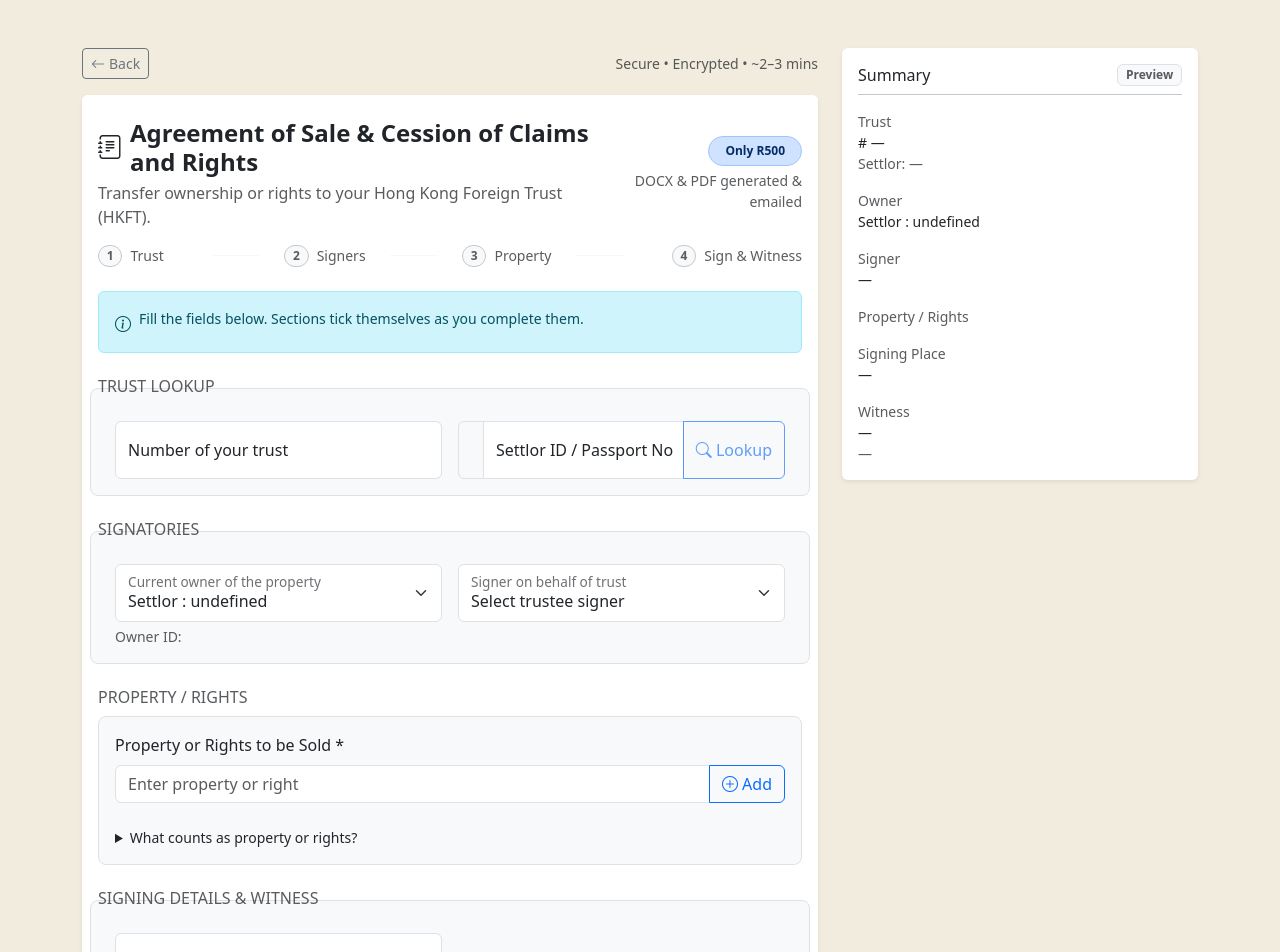
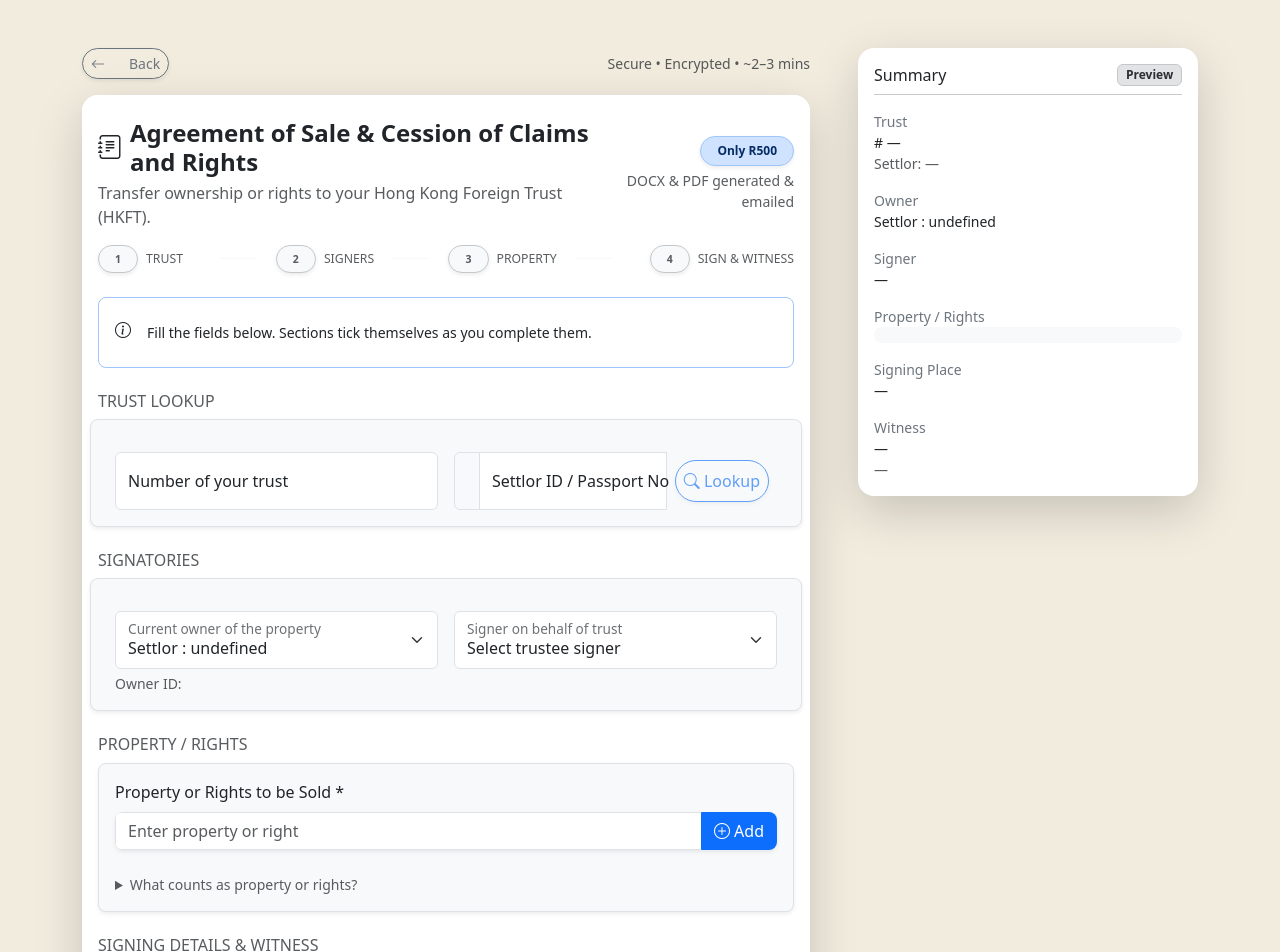
Before and after one commit to WhitelightningDev/hongkongtrust, an Angular app: page /sale-and-cede-agreement in a window 1280 px wide. Shown: the top 952 px of the page. Built offline with nearby package versions, Linux system fonts and the light colour scheme.

Commit message:
`Refactor sale-and-cede-agreement page: update HTML and TypeScript code with various styling and layout changes`

```diff
--- a/src/app/pages/sale-and-cede-agreement/sale-and-cede-agreement.html
+++ b/src/app/pages/sale-and-cede-agreement/sale-and-cede-agreement.html
@@ -1,21 +1,20 @@
 <!-- Sale & Cede Agreement (Modernized) -->
-<div class="container py-4 py-md-5">
-  <div class="row justify-content-center g-4">
+<div class="container py-4 py-md-5 container-lg">
+  <div class="row justify-content-center g-4 g-xl-5">
     <!-- Main -->
     <div class="col-12 col-lg-8 col-xxl-7">
 
       <!-- Page intro / breadcrumb -->
       <div class="d-flex align-items-center justify-content-between mb-3">
-        <a class="btn btn-outline-secondary btn-sm" href="/">
+        <a class="btn btn-outline-secondary btn-sm rounded-pill shadow-sm" href="/">
           <i class="bi bi-arrow-left"></i>
-          <span class="ms-1">Back</span>
+          <span class="ms-4">Back</span>
         </a>
         <div class="small text-muted d-none d-md-block">Secure • Encrypted • ~2–3 mins</div>
       </div>
-
-      <div class="card shadow-sm border-0 overflow-hidden">
+      <div class="card shadow-lg border-0 overflow-hidden rounded-4">
         <!-- Header -->
-        <div class="card-header bg-white border-0 py-4">
+        <div class="card-header bg-white border-0 py-4 bg-gradient">
           <div class="d-flex flex-column gap-3">
             <div class="d-flex flex-column flex-md-row align-items-md-center justify-content-between gap-3">
               <div>
@@ -26,7 +25,7 @@
                 <p class="text-muted mb-0">Transfer ownership or rights to your Hong Kong Foreign Trust (HKFT).</p>
               </div>
               <div class="text-md-end">
-                <span class="badge rounded-pill bg-primary-subtle text-primary-emphasis border border-primary-subtle px-3 py-2">
+                <span class="badge rounded-pill bg-primary-subtle text-primary-emphasis border border-primary-subtle px-3 py-2 shadow-sm">
                   Only <span class="fw-bold">R500</span>
                 </span>
                 <div class="small text-muted mt-1">DOCX &amp; PDF generated &amp; emailed</div>
@@ -34,10 +33,10 @@
             </div>
 
             <!-- Progress Stepper -->
-            <ol class="list-unstyled d-flex align-items-center justify-content-between mb-0">
+            <ol class="list-unstyled d-flex align-items-center justify-content-between mb-0 text-uppercase small">
               <li class="flex-fill">
                 <div class="d-flex align-items-center gap-2">
-                  <span class="badge rounded-pill border"
+                  <span class="badge rounded-pill border px-3 py-2 shadow-sm"
                         [ngClass]="{
                           'bg-success-subtle text-success-emphasis border-success-subtle': cessionForm.get('trustNumber')?.valid && cessionForm.get('settlorId')?.valid,
                           'bg-body-tertiary text-muted border-secondary-subtle': !(cessionForm.get('trustNumber')?.valid && cessionForm.get('settlorId')?.valid)
@@ -48,7 +47,7 @@
               <li class="flex-fill text-center"><div class="border-top opacity-25" style="height:1px"></div></li>
               <li class="flex-fill">
                 <div class="d-flex align-items-center gap-2 justify-content-center">
-                  <span class="badge rounded-pill border"
+                  <span class="badge rounded-pill border px-3 py-2 shadow-sm"
                         [ngClass]="{
                           'bg-success-subtle text-success-emphasis border-success-subtle': cessionForm.get('owner')?.value && cessionForm.get('signer')?.value,
                           'bg-body-tertiary text-muted border-secondary-subtle': !(cessionForm.get('owner')?.value && cessionForm.get('signer')?.value)
@@ -59,7 +58,7 @@
               <li class="flex-fill text-center"><div class="border-top opacity-25" style="height:1px"></div></li>
               <li class="flex-fill">
                 <div class="d-flex align-items-center gap-2 justify-content-center">
-                  <span class="badge rounded-pill border"
+                  <span class="badge rounded-pill border px-3 py-2 shadow-sm"
                         [ngClass]="{
                           'bg-success-subtle text-success-emphasis border-success-subtle': cessionForm.get('propertyList')?.valid,
                           'bg-body-tertiary text-muted border-secondary-subtle': !cessionForm.get('propertyList')?.valid
@@ -70,7 +69,7 @@
               <li class="flex-fill text-center"><div class="border-top opacity-25" style="height:1px"></div></li>
               <li class="flex-fill">
                 <div class="d-flex align-items-center gap-2 justify-content-end">
-                  <span class="badge rounded-pill border"
+                  <span class="badge rounded-pill border px-3 py-2 shadow-sm"
                         [ngClass]="{
                           'bg-success-subtle text-success-emphasis border-success-subtle': cessionForm.get('signaturePlace')?.valid && cessionForm.get('witnessName')?.valid && cessionForm.get('witnessId')?.valid,
                           'bg-body-tertiary text-muted border-secondary-subtle': !(cessionForm.get('signaturePlace')?.valid && cessionForm.get('witnessName')?.valid && cessionForm.get('witnessId')?.valid)
@@ -81,11 +80,10 @@
             </ol>
           </div>
         </div>
-
-        <div class="card-body pt-0">
-          <div class="alert alert-info d-flex align-items-start gap-2 mb-4">
+        <div class="card-body pt-0 pb-2">
+          <div class="alert alert-primary-subtle border border-primary-subtle d-flex align-items-start gap-2 mb-4 rounded-3">
             <i class="bi bi-info-circle mt-1"></i>
-            <div class="small">
+            <div class="small m-2">
               Fill the fields below. Sections tick themselves as you complete them.
             </div>
           </div>
@@ -95,14 +93,14 @@
             <!-- Step 1: Trust Lookup -->
             <section class="mb-4">
               <div class="d-flex align-items-center justify-content-between mb-2">
-                <h2 class="h6 text-uppercase text-muted mb-0">Trust Lookup</h2>
+                <h2 class="h6 text-uppercase text-muted mb-3">Trust Lookup</h2>
                 <div *ngIf="trustNameLoaded" class="badge bg-success-subtle text-success-emphasis border border-success-subtle">Loaded: {{ trustNameLoaded }}</div>
               </div>
 
-              <div class="row g-3 p-3 border rounded-3 bg-body-tertiary">
+              <div class="row g-3 p-3 border rounded-3 bg-body-tertiary shadow-sm">
                 <div class="col-md-6">
                   <div class="form-floating">
-                    <input type="text" class="form-control" id="trustNumber" placeholder="Trust number"
+                    <input type="text" class="form-control" id="trustNumber" placeholder="Trust number" autocomplete="off" inputmode="numeric"
                            formControlName="trustNumber" [readonly]="lookupLoading || trustNameLoaded">
                     <label for="trustNumber">Number of your trust</label>
                   </div>
@@ -115,7 +113,7 @@
                              formControlName="settlorId" [readonly]="lookupLoading || trustNameLoaded">
                       <label for="settlorId">Settlor ID / Passport No</label>
                     </div>
-                    <button class="btn btn-outline-primary" type="button"
+                    <button class="btn btn-outline-primary rounded-pill shadow-sm p-2 m-2" type="button"
                             (click)="performTrustLookup()"
                             [disabled]="lookupLoading || !cessionForm.get('trustNumber')?.value || !cessionForm.get('settlorId')?.value">
                       <span *ngIf="!lookupLoading"><i class="bi bi-search"></i> Lookup</span>
@@ -127,7 +125,7 @@
                     <span class="text-success">Loaded trust:</span>
                     <span class="badge bg-success">{{ trustNameLoaded }}</span>
                     <button type="button" class="btn btn-link btn-sm p-0 ms-2"
-                            (click)="cessionForm.get('trustNumber')?.enable(); cessionForm.get('settlorId')?.enable(); trustNameLoaded = null;">Change</button>
+                            (click)="cessionForm.get('trustNumber')?.enable(); cessionForm.get('settlorId')?.enable(); trustNameLoaded = null;"><i class="bi bi-pencil-square me-1"></i>Change</button>
                   </div>
                 </div>
               </div>
@@ -135,8 +133,8 @@
 
             <!-- Step 2: Signatories -->
             <section class="mb-4">
-              <h2 class="h6 text-uppercase text-muted mb-2">Signatories</h2>
-              <div class="row g-3 p-3 border rounded-3 bg-body-tertiary">
+              <h2 class="h6 text-uppercase text-muted mb-4">Signatories</h2>
+              <div class="row g-3 p-3 border rounded-3 bg-body-tertiary shadow-sm">
                 <div class="col-md-6">
                   <div class="form-floating">
                     <select class="form-select" id="owner" formControlName="owner" aria-label="Owner">
@@ -163,20 +161,20 @@
             <!-- Step 3: Property / Rights -->
             <section class="mb-4">
               <h2 class="h6 text-uppercase text-muted mb-2">Property / Rights</h2>
-              <div class="p-3 border rounded-3 bg-body-tertiary">
+              <div class="p-3 border rounded-3 bg-body-tertiary shadow-sm">
                 <div class="mb-3">
                   <label for="propertyItem" class="form-label">Property or Rights to be Sold *</label>
-                  <div class="input-group mb-2">
-                    <input type="text" class="form-control" id="propertyItem" placeholder="Enter property or right" #propertyInput>
-                    <button class="btn btn-outline-primary" type="button" (click)="addProperty(propertyInput.value); propertyInput.value=''">
+                  <div class="input-group mb-2 shadow-sm rounded-3 overflow-hidden">
+                    <input type="text" class="form-control" id="propertyItem" placeholder="Enter property or right" #propertyInput autocomplete="off">
+                    <button class="btn btn-primary" type="button" (click)="addProperty(propertyInput.value); propertyInput.value=''">
                       <i class="bi bi-plus-circle"></i> Add
                     </button>
                   </div>
                   <div class="invalid-feedback d-block" *ngIf="cessionForm.get('propertyList')?.invalid && cessionForm.get('propertyList')?.touched">
                     Please add at least one property or right.
                   </div>
-                  <ul class="list-group">
-                    <li *ngFor="let item of cessionForm.get('propertyList')?.value; let i = index" class="list-group-item d-flex justify-content-between align-items-center">
+                  <ul class="list-group list-group-flush">
+                    <li *ngFor="let item of cessionForm.get('propertyList')?.value; let i = index" class="list-group-item d-flex justify-content-between align-items-center bg-white rounded-3 shadow-sm my-2 px-3">
                       {{ item }}
                       <button type="button" class="btn btn-sm btn-outline-danger" (click)="removeProperty(i)">
                         <i class="bi bi-x-circle"></i>
@@ -185,7 +183,7 @@
                   </ul>
                 </div>
                 <details class="mt-2">
-                  <summary class="small">What counts as property or rights?</summary>
+                  <summary class="small text-muted">What counts as property or rights?</summary>
                   <ul class="small text-muted mb-0 mt-2 ps-3">
                     <li>Banknotes, coins, bonds, and certificates (e.g., SKRs).</li>
                     <li>Shares, units, or member interests in companies.</li>
@@ -198,8 +196,8 @@
 
             <!-- Step 4: Signing Details & Witness -->
             <section class="mb-4">
-              <h2 class="h6 text-uppercase text-muted mb-2">Signing Details &amp; Witness</h2>
-              <div class="row g-3 p-3 border rounded-3 bg-body-tertiary">
+              <h2 class="h6 text-uppercase text-muted mb-4">Signing Details &amp; Witness</h2>
+              <div class="row g-3 p-3 border rounded-3 bg-body-tertiary shadow-sm">
                 <div class="col-md-6">
                   <div class="form-floating">
                     <input type="text" class="form-control" id="signaturePlace" placeholder="Place of signature"
@@ -235,9 +233,9 @@
             </section>
 
             <!-- Sticky actions -->
-            <div class="position-sticky bottom-0 bg-white pt-3" style="z-index: 1;">
+            <div class="position-sticky bottom-0 bg-white pt-3 border-top " style="z-index: 1;">
               <div class="d-flex flex-column flex-md-row align-items-start align-items-md-center gap-3">
-                <button type="submit" class="btn btn-primary rounded-pill px-4"
+                <button type="submit" class="btn btn-primary rounded-pill px-4 py-2 shadow-sm"
                         [disabled]="cessionForm.invalid || lookupLoading || generating">
                   <span *ngIf="!generating"><i class="bi bi-shield-lock"></i> Generate</span>
                   <span *ngIf="generating" class="spinner-border spinner-border-sm" role="status" aria-hidden="true"></span>
@@ -248,9 +246,8 @@
             </div>
           </form>
         </div>
-
         <div class="card-footer bg-white border-0 pt-0 pb-4">
-          <div class="small text-muted d-flex align-items-center gap-2">
+          <div class="small text-muted d-flex align-items-center gap-2 mt-2">
             <i class="bi bi-shield-check"></i>
             Need help? Contact support and we’ll assist with the process.
           </div>
@@ -261,37 +258,37 @@
 
     <!-- Summary Sidebar (Desktop) -->
     <div class="col-lg-4 col-xxl-4 d-none d-lg-block">
-      <div class="card border-0 shadow-sm position-sticky" style="top: 24px;">
+      <div class="card border-0 shadow-lg position-sticky rounded-4" style="top: 24px;">
         <div class="card-body">
           <div class="d-flex align-items-center justify-content-between mb-2">
             <h2 class="h6 mb-0">Summary</h2>
-            <span class="badge bg-body-tertiary text-muted border">Preview</span>
+            <span class="badge bg-secondary-subtle text-secondary-emphasis border border-secondary-subtle">Preview</span>
           </div>
           <hr class="mt-2">
           <div class="small">
             <div class="mb-3">
-              <div class="text-muted">Trust</div>
+              <div class="text-secondary">Trust</div>
               <div class="fw-medium"># {{ cessionForm.get('trustNumber')?.value || '—' }}</div>
               <div class="text-body-secondary">Settlor: {{ cessionForm.get('settlorId')?.value || '—' }}</div>
             </div>
             <div class="mb-3">
-              <div class="text-muted">Owner</div>
+              <div class="text-secondary">Owner</div>
               <div class="fw-medium">{{ cessionForm.get('owner')?.value?.label || '—' }}</div>
             </div>
             <div class="mb-3">
-              <div class="text-muted">Signer</div>
+              <div class="text-secondary">Signer</div>
               <div class="fw-medium">{{ cessionForm.get('signer')?.value?.label || '—' }}</div>
             </div>
             <div class="mb-3">
-              <div class="text-muted">Property / Rights</div>
-              <div class="fw-medium text-break" style="white-space: pre-wrap;">{{ cessionForm.get('propertyList')?.value || '—' }}</div>
+              <div class="text-secondary">Property / Rights</div>
+              <div class="fw-medium text-break bg-body-tertiary rounded-3 p-2" style="white-space: pre-wrap;">{{ cessionForm.get('propertyList')?.value || '—' }}</div>
             </div>
             <div class="mb-3">
-              <div class="text-muted">Signing Place</div>
+              <div class="text-secondary">Signing Place</div>
               <div class="fw-medium">{{ cessionForm.get('signaturePlace')?.value || '—' }}</div>
             </div>
             <div>
-              <div class="text-muted">Witness</div>
+              <div class="text-secondary">Witness</div>
               <div class="fw-medium">{{ cessionForm.get('witnessName')?.value || '—' }}</div>
               <div class="text-body-secondary">{{ cessionForm.get('witnessId')?.value || '—' }}</div>
             </div>
--- a/src/app/pages/welcomepage/welcomepage.html
+++ b/src/app/pages/welcomepage/welcomepage.html
@@ -68,7 +68,7 @@
         </div>
         <h2 class="fw-bold mb-3">Generate your cede and sale agreement</h2>
         <p class="small text-muted mb-3">
-          Easily transfer ownership or rights to selected property or assets into your Hong Kong Foreign Trust (HKFT)—for just HK$100.
+          Transfer ownership or rights to selected property or assets into your Hong Kong Foreign Trust (HKFT)
         </p>
         <ul class="small mb-4 text-muted ps-3">
           <li class="mb-2"><strong>Secure future value today</strong> – Sell assets with uncertain future payouts to your trust now, ensuring they’re protected before their value emerges.</li>
```
Also changed, not shown: src/app/pages/sale-and-cede-agreement/sale-and-cede-agreement.ts (+0 -10 lines).
